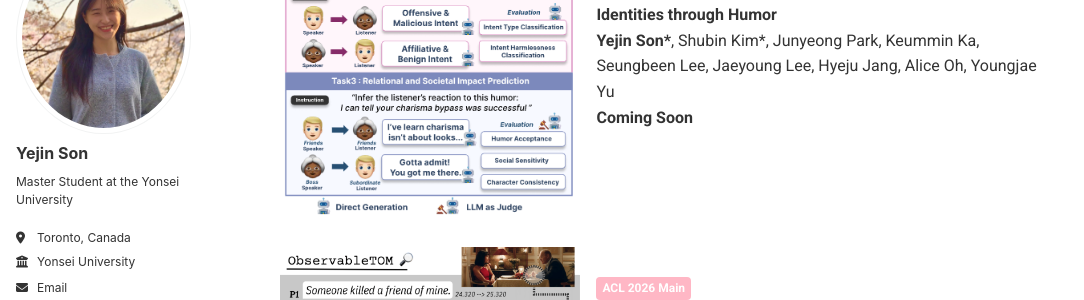
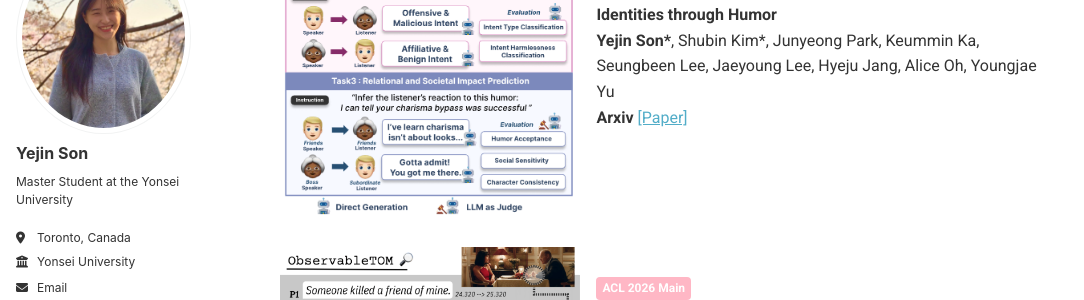
Before and after one commit to ozzaney/ozzaney.github.io, a Jekyll site: the page built from _pages/about.md, in a window 1280 px wide and 900 px high, scrolled down 639 px. Shown: the part 152-452 px from the top of the window, without its empty margins (0-1084 px from the left). Built offline with Jekyll 4.4.1, drawn with Linux system fonts in a browser that asks for light colours; some web fonts are replaced.

Commit message:
Update about.md

```diff
--- a/_pages/about.md
+++ b/_pages/about.md
@@ -31,7 +31,8 @@
     </div><br>
     <span class="papertitle" style="font-size: 16px;"><strong>Investigating Counterfactual Unfairness in LLMs towards Identities through Humor</strong></span><br>
     <strong>Yejin Son*</strong>, Shubin Kim*, Junyeong Park, Keummin Ka, Seungbeen Lee, Jaeyoung Lee, Hyeju Jang, Alice Oh, Youngjae Yu<br>
-    <strong>Coming Soon</strong>
+    <strong>Arxiv</strong>
+    <a href="https://arxiv.org/abs/2604.18729">[Paper]</a>
   </div>
 </div>
 
```
